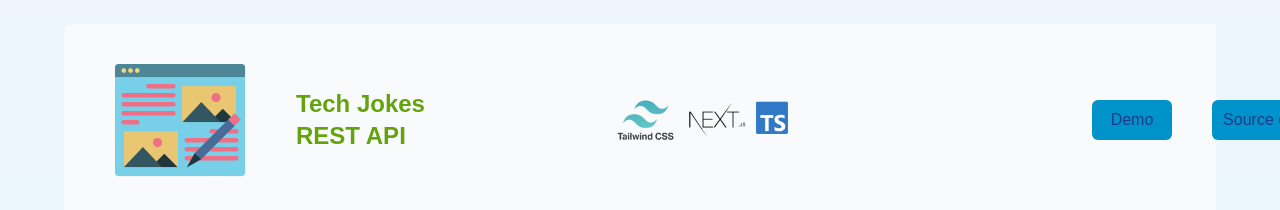
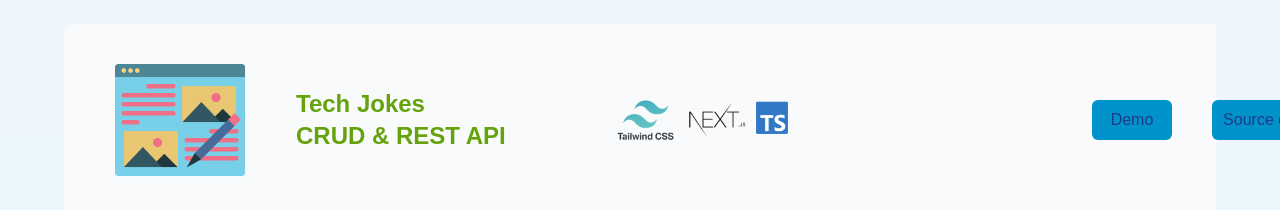
Before and after one commit to Luyanda-Madonsela/Portfolio_Website, a Next.js app: page /portfolio in a window 1280 px wide. Shown: the part 920-1130 px from the top of the page. Built offline with nearby package versions, Linux system fonts and the light colour scheme.

Commit message:
Project name changes

```diff
--- a/src/app/portfolio/page.jsx
+++ b/src/app/portfolio/page.jsx
@@ -37,7 +37,7 @@ export default function Portfolio() {
               mainImage={<div className='relative h-36 w-36 md:h-28 md:w-28 lg:h-36 lg:w-36 xl:h-48 xl:w-48 2xl:h-48 2xl:w-48'><Image src="/images/blog.png" alt="This Website" layout='fill' objectFit='contain' /></div>}
               stackImage={<div className='relative lg:h-12 lg:w-36 xl:h-18 xl:w-44 2xl:h-18 2xl:w-48'><Image src="/images/portfolio_website_stack.png" alt="Stack Image" layout='fill' objectFit='cover' /></div>}
               headingText1="Tech Jokes"
-              headingText2="REST API"
+              headingText2="CRUD & REST API"
               button1={<Button text="Demo" href="/" target='' height="h-8 md:h-8 lg:h-10 xl:h-10 2xl:h-10" width="w-20 md:w-20 lg:w-20 xl:w-20 2xl:w-20" />}
               button2={<Button text="Source code" href="" target='_blank'  height="h-8 md:h-8 lg:h-10 xl:h-10 2xl:h-10" width="w-28 md:w-28 lg:w-28 xl:w-28 2xl:w-28"/>}
             />
```
